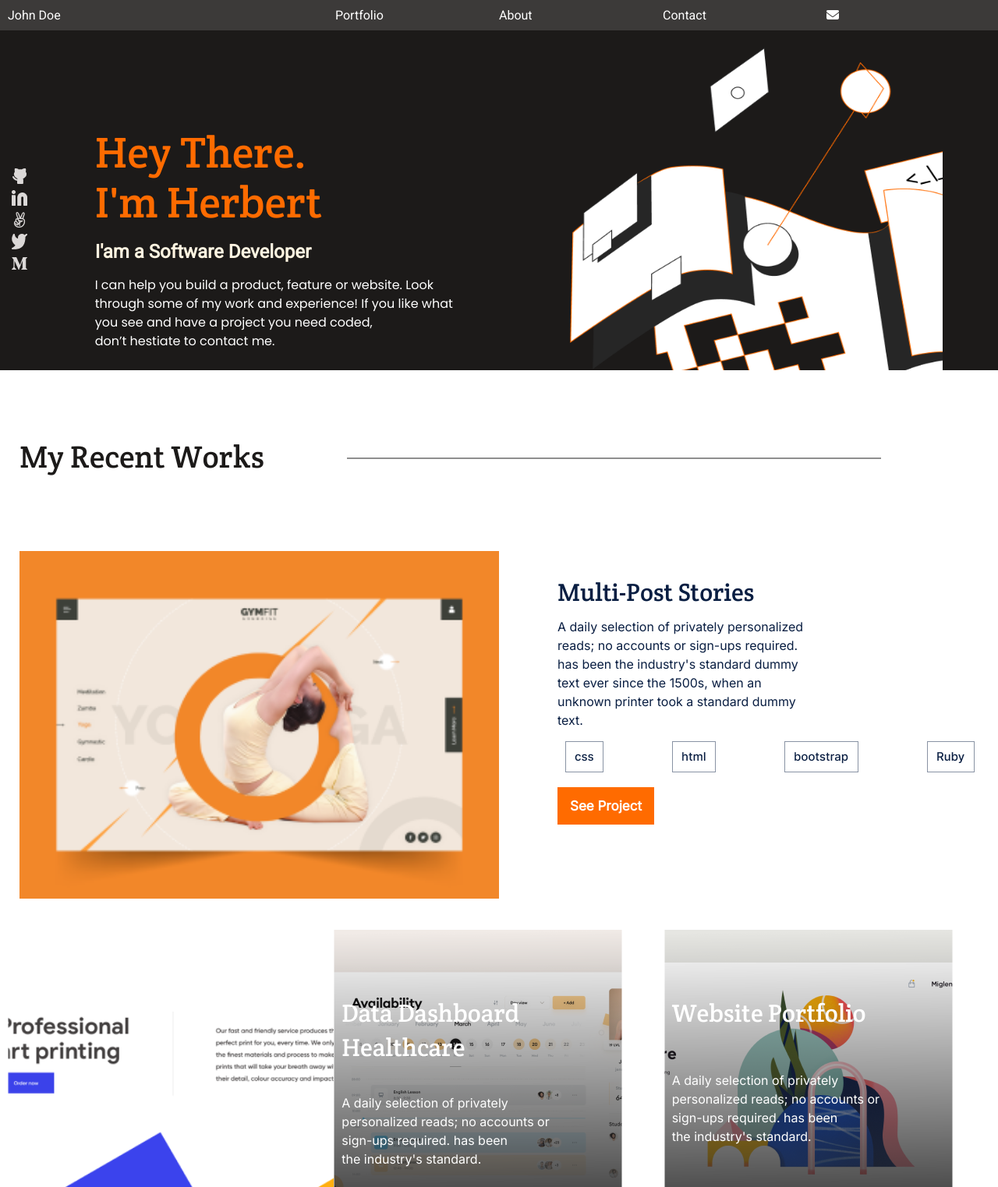
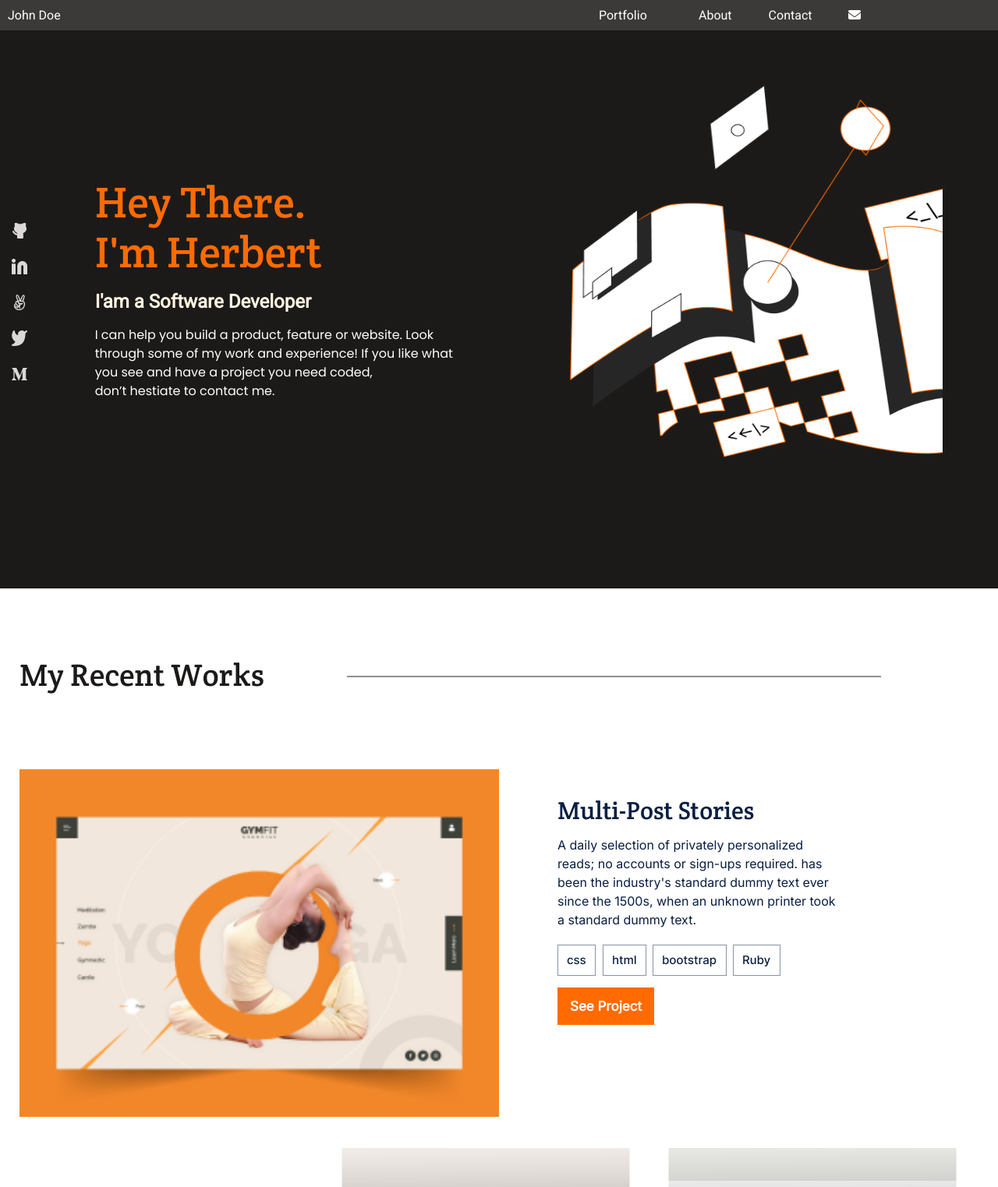
Before and after one commit to herokudev/Figma-design, a plain HTML site: page index.html in a window 1280 px wide. Shown: the top 1523 px of the page at 78% size. Drawn offline with Linux system fonts and the light colour scheme.

Commit message:
Fixing code review changes
Fixing code review changes

```diff
--- a/css/style.css
+++ b/css/style.css
@@ -243,6 +243,10 @@ main {
   height: 1901px;
 }
 
+.about-me-intro {
+  margin-left: 55px;
+}
+
 .about-me-title {
   font-family: "Crete Round", Arial, Helvetica, sans-serif;
   font-weight: 400;
@@ -398,6 +402,27 @@ main {
     grid-column: span 2;
   }
 
+  .desktop-navlink1 {
+    position: absolute;
+    left: 60%;
+  }
+
+  .desktop-navlink2 {
+    position: absolute;
+    left: 70%;
+  }
+
+  .desktop-navlink3 {
+    position: absolute;
+    left: 77%;
+  }
+
+  .desktop-navlink4 {
+    position: absolute;
+    left: 85%;
+  }
+
+
   .desktop-main {
     background-color: #1c1a19;
     grid-template-columns: repeat(12, 1fr);
@@ -410,7 +435,7 @@ main {
 
   .desktop-container1 {
     grid-column: 1;
-    margin-top: 175px;
+    margin-top: 245px;
     margin-left: 12.5%;
   }
 
@@ -452,9 +477,38 @@ main {
     margin-left: 690px;
   }
 
+  .multi-btn1 {
+    position: absolute;
+    margin-top: 20px;
+  }
+
+  .multi-btn2 {
+    position: absolute;
+    margin-top: 20px;
+    margin-left: 58px;
+  }
+
+  .multi-btn3 {
+    position: absolute;
+    margin-top: 20px;
+    margin-left: 122px;
+  }
+
+  .multi-btn4 {
+    position: absolute;
+    margin-top: 20px;
+    margin-left: 225px;
+  }
+
+  .multi-btn5 {
+    position: absolute;
+    margin-top: 75px;
+  }
+
   .desktop-projects {
     grid-template-columns: repeat(3, 1fr);
     padding: 5px;
+    margin-left: 15px;;
     margin-bottom: 85px;
   }
 
@@ -462,13 +516,13 @@ main {
     grid-row: 1;
     background-image: url("/images/project-img1.png");
     background-repeat: no-repeat;
-    background-size: cover;
+    background-size: 92%;
     background-position: 5px 10px;
     height: 435px;
   }
 
   .button5 {
-    width: 375px;
+    width: 363px;
     height: 48px;
     margin-top: 387px;
     margin-left: 5px;
@@ -531,16 +585,43 @@ main {
     grid-template-columns: repeat(3, 1fr);
     padding: 5px;
     margin-top: 225px;
-    margin-left: 125px;
+    margin-left: 60px;
   }
 
   .desktop-skills-items {
     display: grid;
     grid-template-columns: repeat(3, 1fr);
     padding: 5px;
-    margin-top: -325px;
+    margin-top: -400px;
+    margin-left: -15px;
+    text-align: left;
+  }
+
+  .skill-item1 {
+    font-family: "Inter", Arial, Helvetica, sans-serif;
+    font-weight: 400;
+    font-size: 22px;
+    line-height: 42px;
+    color: #fff;
     margin-left: 125px;
-    text-align: center;
+  }
+
+  .skill-item2 {
+    font-family: "Inter", Arial, Helvetica, sans-serif;
+    font-weight: 400;
+    font-size: 22px;
+    line-height: 42px;
+    color: #fff;
+    margin-left: 75px;
+  }
+
+  .skill-item3 {
+    font-family: "Inter", Arial, Helvetica, sans-serif;
+    font-weight: 400;
+    font-size: 22px;
+    line-height: 42px;
+    color: #fff;
+    margin-left: 120px;
   }
 
   .desktop-form-header {
--- a/index.html
+++ b/index.html
@@ -16,10 +16,10 @@
             <nav class="desktop-menu desktop">
                 <ul class="desktop-nav">
                     <li class="nav-logo">John Doe</li>
-                    <li class="nav-link">Portfolio</li>
-                    <li class="nav-link">About</li>
-                    <li class="nav-link">Contact</li>
-                    <li class="nav-link"><i class="fa fa-envelope"></i></li>
+                    <li class="desktop-navlink1">Portfolio</li>
+                    <li class="desktop-navlink2">About</li>
+                    <li class="desktop-navlink3">Contact</li>
+                    <li class="desktop-navlink4"><i class="fa fa-envelope"></i></li>
                 </ul>
             </nav>
         </header>
@@ -52,26 +52,37 @@
                 <section>
                     <ul>
                         <li><img src="images/Icon-GitHub.png" alt=""></li>
+                        <li><br></li>
                         <li><img src="images/Icon-Linkedin.png" alt=""></li>
+                        <li><br></li>
                         <li><img src="images/Icon-Angelist.png" alt=""></li>
+                        <li><br></li>
                         <li><img src="images/Icon-Twitter.png" alt=""></li>
+                        <li><br></li>
                         <li><img src="images/Icon-Medium.png" alt=""></li>
                 </ul>
                 </section>
             </section>
             <section class="desktop-container2 desktop">
                 <section class="main-title">
+                    <p><br></p>
                     <p>
                         Hey There. <br> I'm Herbert
                     </p>
                 </section>
                 <section>
-                        <h2 class="second-title">I'am a Software Developer</h2>
+                    <h2 class="second-title">I'am a Software Developer</h2>
                 </section>
                 <section>
                     <p class="main-content">
                             I can help you build a product, feature or website. Look <br>through some of my work and experience! If you like what <br>you see and have a project you need coded, <br>don’t hestiate to contact me.
                     </p>
+                    <p><br><br></p>
+                    <p><br><br></p>
+                    <p><br><br></p>
+                    <p><br><br></p>
+                    <p><br><br></p>
+                    <p><br><br></p>
                 </section>
             </section>
         </section>
@@ -138,14 +149,14 @@
                 <img id="img-container4" src="images/Img-Placeholder.png" alt="">
                 <section class="details-container4">
                     <h3 class="box1-title">Multi-Post Stories</h3>
-                    <p class="box1-content">A daily selection of privately personalized <br>reads; no accounts or sign-ups required. <br>has been the industry's standard dummy <br>text ever since the 1500s, when an <br>unknown printer took a standard dummy <br>text.</p>
-                    <ul class="box1-tags">
-                        <li><img src="images/tag_css.png" alt=""></li>
-                        <li><img src="images/tag_html.png" alt=""></li>
-                        <li><img src="images/tag_bootsrap.png" alt=""></li>
-                        <li><img src="images/tag_ruby.png" alt=""></li>
+                    <p class="box1-content">A daily selection of privately personalized <br>reads; no accounts or sign-ups required. has <br>been the industry's standard dummy text ever <br>since the 1500s, when an unknown printer took <br>a standard dummy text.</p>
+                    <ul>
+                        <li><img class="multi-btn1" src="images/tag_css.png" alt=""></li>
+                        <li><img class="multi-btn2" src="images/tag_html.png" alt=""></li>
+                        <li><img class="multi-btn3" src="images/tag_bootsrap.png" alt=""></li>
+                        <li><img class="multi-btn4" src="images/tag_ruby.png" alt=""></li>
                     </ul>
-                    <button class="button button1">See Project</button>
+                    <button class="multi-btn5 button button1">See Project</button>
                 </section>
             </section>
             <section class="desktop-projects desktop">
@@ -245,9 +256,9 @@
                 <img src="images/Rectangle-57.png" alt="">
             </section>
             <section class="desktop-skills-items">
-                <p class="Category-item">Javascript <br>Ruby <br>Html <br>Css</p>
-                <p class="Category-item">Bootstrap <br>Ruby on Rails <br>RSPec <br>CapyBara <br>Selenium</p>
-                <p class="Category-item">Codekit <br>Github <br>CodePen <br>Gitlab <br>Terminal</p>
+                <p class="skill-item1">Javascript <br>Ruby <br>Html <br>Css</p>
+                <p class="skill-item2">Bootstrap <br>Ruby on Rails <br>RSPec <br>CapyBara <br>Selenium</p>
+                <p class="skill-item3">Codekit <br>Github <br>CodePen <br>Gitlab <br>Terminal</p>
             </section>
         </section>
         <section class="mobile-form mobile">
```
